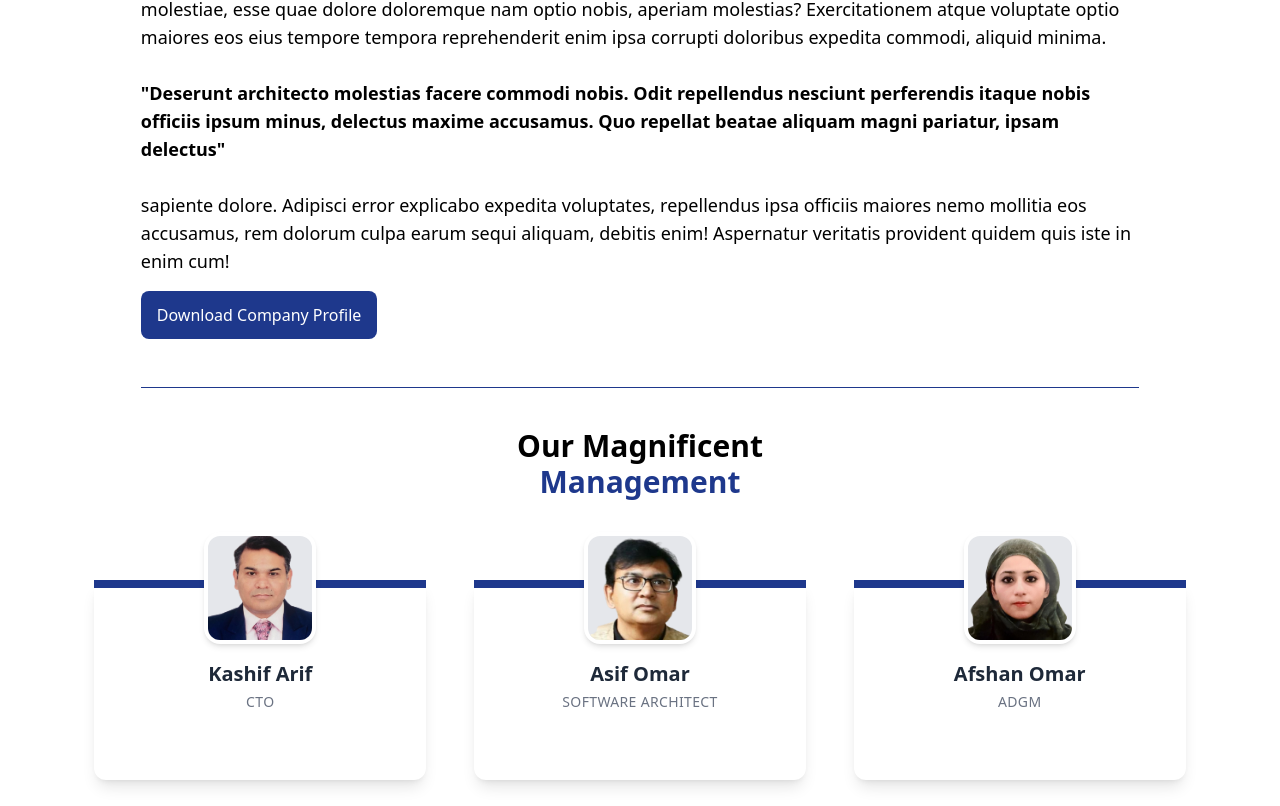
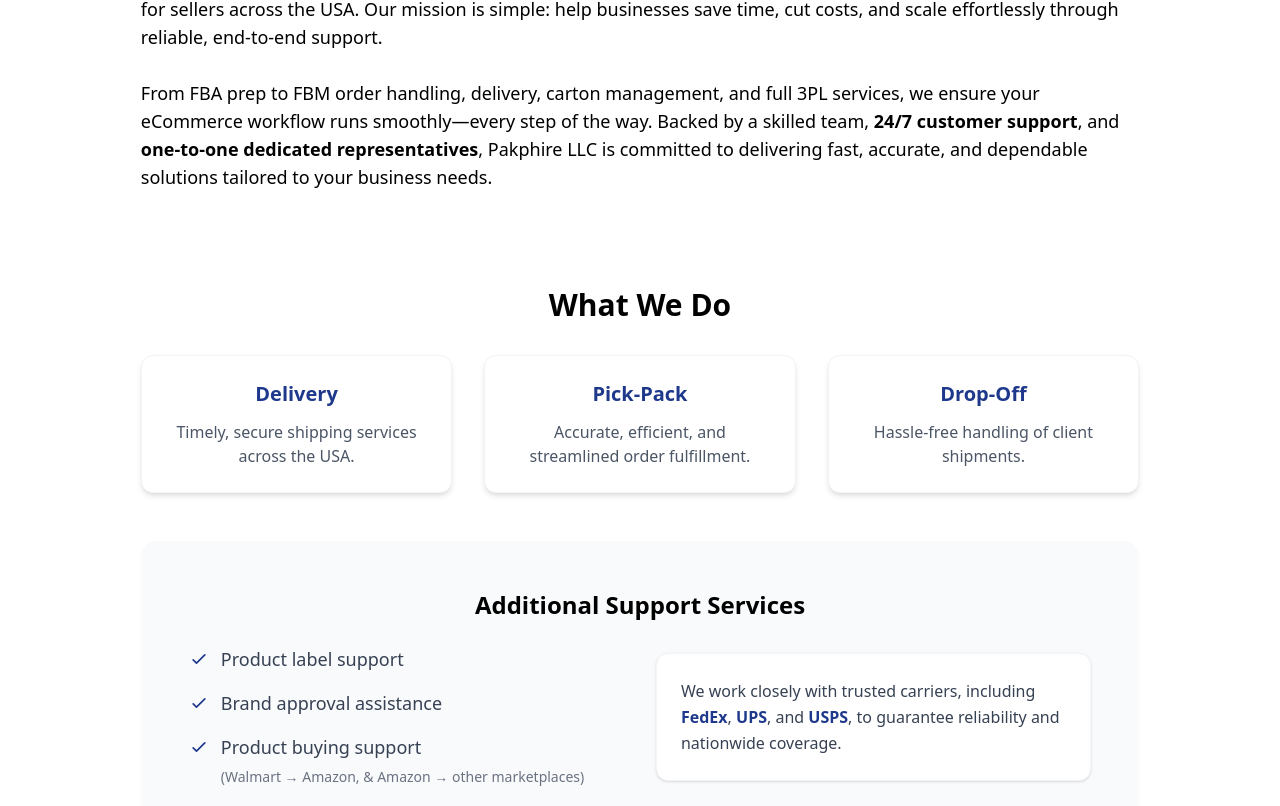
Before and after one commit to TasnimurRahmanShakir/ticinnovative, a Next.js app: page /about in a window 1280 px wide. Shown: the part 214-1020 px from the top of the page. Built offline with nearby package versions, Linux system fonts and the light colour scheme.

Commit message:
Update about page data

```diff
--- a/app/(main)/about/page.jsx
+++ b/app/(main)/about/page.jsx
@@ -1,15 +1,20 @@
 import React from "react";
 import Image from "next/image";
 
+export const metadata = {
+  title: "About Us | Pakphire LLC",
+  description: "About Us",
+};
+
 export default function AboutUs() {
   const teamMembers = [
-    { name: "Kashif Arif", role: "CTO", image: "/team/Kashif-Arif.png" },
+    { name: "Kashif Arif", role: "Managing Member", image: "/team/Kashif-Arif.png" },
     {
       name: "Asif Omar",
-      role: "Software Architect",
+      role: "Member",
       image: "/team/Asif-Omar.png",
     },
-    { name: "Afshan Omar", role: "ADGM", image: "/team/Afshan-Omar.png" },
+    { name: "Afshan Omar", role: "Managing Member", image: "/team/Afshan-Omar.png" },
   ];
 
   return (
@@ -17,27 +22,133 @@ export default function AboutUs() {
       <div className="pb-12 w-full lg:w-[80%] mx-auto">
         <h1 className="text-3xl font-bold mb-4 text-center">About Us</h1>
         <p className="text-lg text-clip">
-          Lorem ipsum dolor sit amet consectetur adipisicing elit. Aspernatur
-          possimus dicta nesciunt exercitationem mollitia molestiae, esse quae
-          dolore doloremque nam optio nobis, aperiam molestias? Exercitationem
-          atque voluptate optio maiores eos eius tempore tempora reprehenderit
-          enim ipsa corrupti doloribus expedita commodi, aliquid minima. <br />
-          <br />{" "}
-          <span className="font-bold">
-            &quot;Deserunt architecto molestias facere commodi nobis. Odit
-            repellendus nesciunt perferendis itaque nobis officiis ipsum minus,
-            delectus maxime accusamus. Quo repellat beatae aliquam magni
-            pariatur, ipsam delectus&quot;
-          </span>{" "}
-          <br /> <br /> sapiente dolore. Adipisci error explicabo expedita
-          voluptates, repellendus ipsa officiis maiores nemo mollitia eos
-          accusamus, rem dolorum culpa earum sequi aliquam, debitis enim!
-          Aspernatur veritatis provident quidem quis iste in enim cum!
+          <span className="font-semibold">Pakphire LLC</span> is a trusted
+          logistics and fulfillment partner dedicated to streamlining Amazon and
+          Walmart operations for sellers across the USA. Our mission is simple:
+          help businesses save time, cut costs, and scale effortlessly through
+          reliable, end-to-end support. <br />
+          <br /> From FBA prep to FBM order handling, delivery, carton
+          management, and full 3PL services, we ensure your eCommerce workflow
+          runs smoothly—every step of the way. Backed by a skilled team,{" "}
+          <span className="font-semibold">24/7 customer support</span>, and{" "}
+          <span className="font-semibold">
+            one-to-one dedicated representatives
+          </span>
+          , Pakphire LLC is committed to delivering fast, accurate, and
+          dependable solutions tailored to your business needs.
         </p>
 
-        <button className="bg-[#1e388c] text-white px-4 py-3 rounded-lg mt-4">
+        {/* <button className="bg-[#1e388c] text-white px-4 py-3 rounded-lg mt-4">
           Download Company Profile
-        </button>
+        </button> */}
+      </div>
+
+      <div className="w-full lg:w-[80%] mx-auto py-12">
+        <h2 className="text-3xl font-bold mb-8 text-center">What We Do</h2>
+        <div className="grid grid-cols-1 md:grid-cols-3 gap-8 mb-12">
+          <div className="bg-white p-6 rounded-xl shadow-md text-center border border-gray-100">
+            <h3 className="text-xl font-bold text-[#1e388c] mb-3">Delivery</h3>
+            <p className="text-gray-600">
+              Timely, secure shipping services across the USA.
+            </p>
+          </div>
+          <div className="bg-white p-6 rounded-xl shadow-md text-center border border-gray-100">
+            <h3 className="text-xl font-bold text-[#1e388c] mb-3">Pick-Pack</h3>
+            <p className="text-gray-600">
+              Accurate, efficient, and streamlined order fulfillment.
+            </p>
+          </div>
+          <div className="bg-white p-6 rounded-xl shadow-md text-center border border-gray-100">
+            <h3 className="text-xl font-bold text-[#1e388c] mb-3">Drop-Off</h3>
+            <p className="text-gray-600">
+              Hassle-free handling of client shipments.
+            </p>
+          </div>
+        </div>
+
+        <div className="bg-gray-50 rounded-2xl p-8 md:p-12">
+          <h2 className="text-2xl font-bold mb-6 text-center">
+            Additional Support Services
+          </h2>
+          <div className="grid grid-cols-1 md:grid-cols-2 gap-8 items-center">
+            <div>
+              <ul className="space-y-4">
+                <li className="flex items-start">
+                  <span className="text-[#1e388c] mr-3 mt-1">
+                    <svg
+                      className="w-5 h-5"
+                      fill="none"
+                      stroke="currentColor"
+                      viewBox="0 0 24 24"
+                    >
+                      <path
+                        strokeLinecap="round"
+                        strokeLinejoin="round"
+                        strokeWidth="2"
+                        d="M5 13l4 4L19 7"
+                      ></path>
+                    </svg>
+                  </span>
+                  <span className="text-lg text-gray-700">
+                    Product label support
+                  </span>
+                </li>
+                <li className="flex items-start">
+                  <span className="text-[#1e388c] mr-3 mt-1">
+                    <svg
+                      className="w-5 h-5"
+                      fill="none"
+                      stroke="currentColor"
+                      viewBox="0 0 24 24"
+                    >
+                      <path
+                        strokeLinecap="round"
+                        strokeLinejoin="round"
+                        strokeWidth="2"
+                        d="M5 13l4 4L19 7"
+                      ></path>
+                    </svg>
+                  </span>
+                  <span className="text-lg text-gray-700">
+                    Brand approval assistance
+                  </span>
+                </li>
+                <li className="flex items-start">
+                  <span className="text-[#1e388c] mr-3 mt-1">
+                    <svg
+                      className="w-5 h-5"
+                      fill="none"
+                      stroke="currentColor"
+                      viewBox="0 0 24 24"
+                    >
+                      <path
+                        strokeLinecap="round"
+                        strokeLinejoin="round"
+                        strokeWidth="2"
+                        d="M5 13l4 4L19 7"
+                      ></path>
+                    </svg>
+                  </span>
+                  <span className="text-lg text-gray-700">
+                    Product buying support <br />
+                    <span className="text-sm text-gray-500">
+                      (Walmart → Amazon, & Amazon → other marketplaces)
+                    </span>
+                  </span>
+                </li>
+              </ul>
+            </div>
+            <div className="bg-white p-6 rounded-xl shadow-sm border border-gray-100">
+              <p className="text-gray-700 leading-relaxed">
+                We work closely with trusted carriers, including{" "}
+                <span className="font-bold text-[#1e388c]">FedEx</span>,{" "}
+                <span className="font-bold text-[#1e388c]">UPS</span>, and{" "}
+                <span className="font-bold text-[#1e388c]">USPS</span>, to
+                guarantee reliability and nationwide coverage.
+              </p>
+            </div>
+          </div>
+        </div>
       </div>
 
       <hr className="w-full h-[2px] border-[#1e388c] mx-auto lg:w-[80%] pb-10" />
@@ -47,7 +158,7 @@ export default function AboutUs() {
           <span className="text-[#1e388c]">Management</span>
         </h1>
 
-        <div className="relative mt-20 grid grid-cols-1 md:grid-cols-2 lg:grid-cols-3 gap-8 lg:gap-12 w-full lg:w-[90%] mx-auto px-4">
+        <div className="relative mt-20 grid grid-cols-1  md:grid-cols-2 lg:grid-cols-3 gap-20 lg:gap-12 w-full lg:w-[90%] mx-auto px-4">
           {teamMembers.map((member, index) => (
             <div
               key={index}
--- a/app/(main)/services/[service]/page.jsx
+++ b/app/(main)/services/[service]/page.jsx
@@ -4,9 +4,6 @@ import ServiceCard from "@/components/UI/ServiceCard";
 import {
   amazonService,
   amazonFBMService,
-  deliveryCartonService,
-  threePLService,
-  warehouseSupportService,
 } from "@/Constants/ServiceItems";
 import HeroSection from "@/components/HeroSection";
 import ContentSection from "@/components/ContentSection";
@@ -27,7 +24,6 @@ import WarehouseSupport from "./WarehouseSupport";
 export default async function Page({ params }) {
   const { service } = await params;
 
-  await new Promise((resolve) => setTimeout(resolve, 3000));
   const validServices = [
     "amazon-fba-fbm",
     "wfs-service",
```
